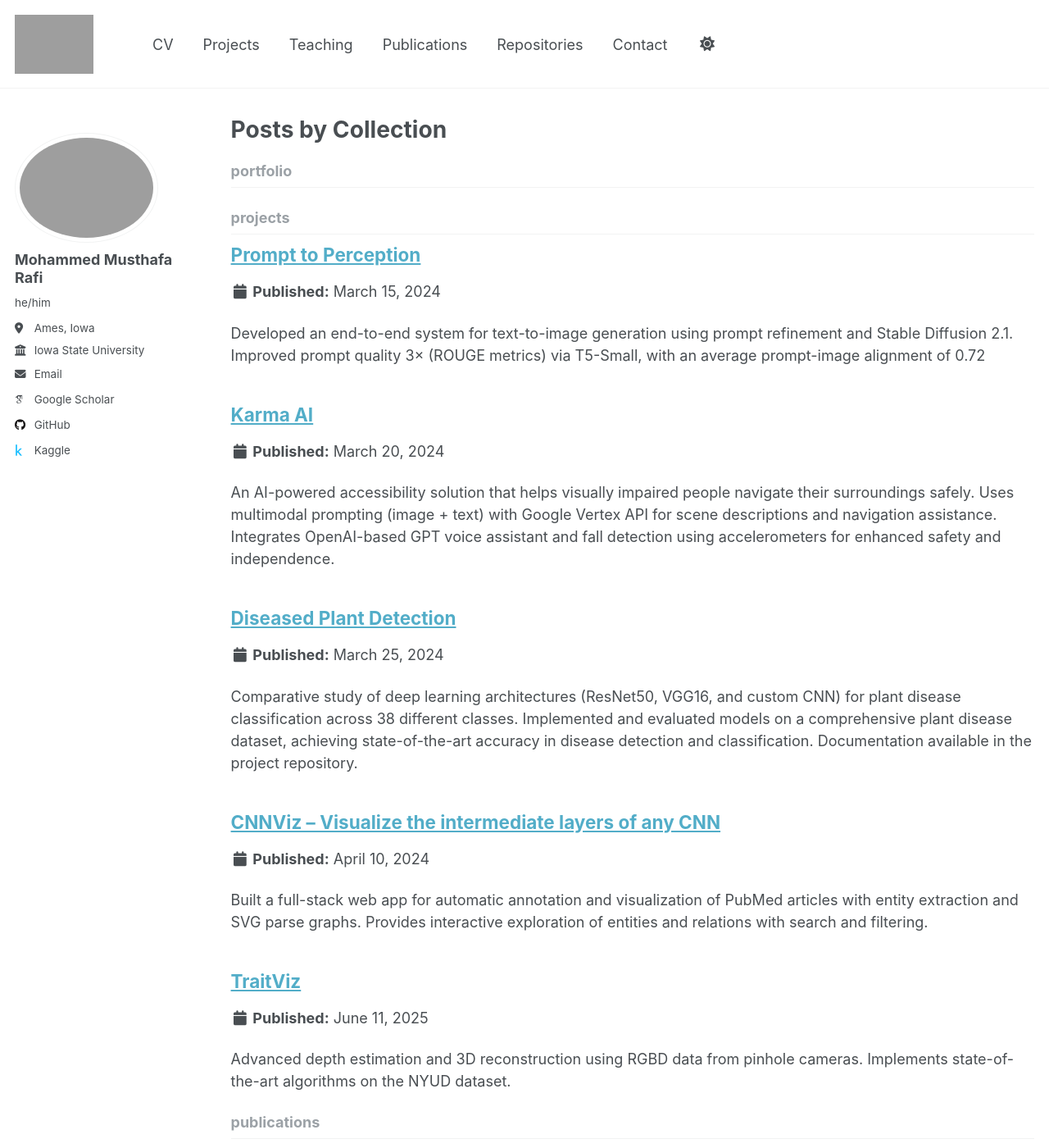
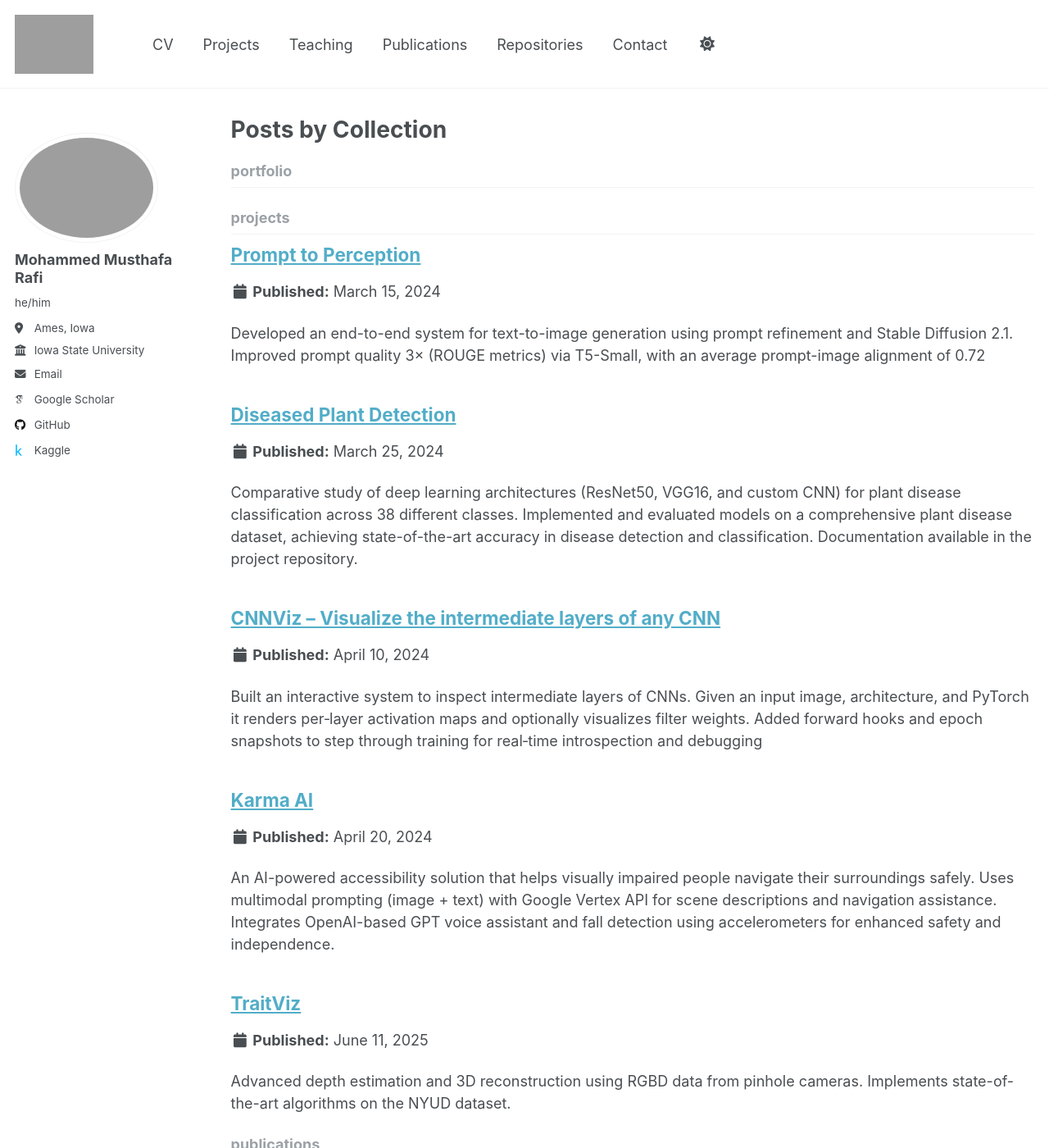
Before and after one commit to itsMustafamr/itsmustafamr.github.io, a Jekyll site: the page built from _pages/collection-archive.html, in a window 1280 px wide and 1400 px high. Shown: the whole window at 82% size. Built offline with Jekyll 4.4.1, drawn with Linux system fonts in a browser that asks for light colours; some web fonts are replaced; grey boxes are pictures that could not be loaded.

Commit message:
content change for CNN visualization

```diff
--- a/_pages/cv.md
+++ b/_pages/cv.md
@@ -184,9 +184,9 @@ redirect_from:
     </div>
     <hr>
     <div class="cv-skills-category">
-      <h3><em>CNNViz – Interactive PubMed Annotation Visualizer</em></h3>
+      <h3><em>CNN Visualization</em></h3>
       <ul>
-        <li>Built a full-stack web app for automatic annotation and visualization of PubMed articles with entity extraction and SVG parse graphs.</li>
+        <li>Built an interactive system to inspect intermediate layers of CNNs. Given an input image, architecture, and PyTorch <code>state_dict</code>, it renders per‑layer activation maps and optionally visualizes filter weights. Added forward hooks and epoch snapshots to step through training for real‑time introspection and debugging</li>
         <li>
           <a href="https:github.com/tre3x/CNN_Viz">Code</a>|
           <a href="https://drive.google.com/file/d/1wzDS9u8cviT64zE-Q7tGQ-R3j_JVRqAl/view?usp=sharing">Video</a> |
--- a/_projects/cnnviz.md
+++ b/_projects/cnnviz.md
@@ -4,15 +4,18 @@ layout: project
 date: 2024-04-10
 image: "images/CNN_Vizsualization.png"
 tags:
-  - NLP
-  - Information Extraction
-  - Visualization
-  - SVG
-  - PubMed
+  - PyTorch
+  - Activation Maps
+  - Feature Maps
+  - Filter Visualization
+  - Forward Hooks
+  - state_dict
+  - Layer-wise Visualization
+  - Training-time Visualization
 repo_url: "https://github.com/tre3x/CNN_Viz"
 ---
 
-Built a full-stack web app for automatic annotation and visualization of PubMed articles with entity extraction and SVG parse graphs. Provides interactive exploration of entities and relations with search and filtering.
+Built an interactive system to inspect intermediate layers of CNNs. Given an input image, architecture, and PyTorch it renders per‑layer activation maps and optionally visualizes filter weights. Added forward hooks and epoch snapshots to step through training for real‑time introspection and debugging
 
 <!--more-->
 
```
Also changed, not shown: _projects/karma-ai.md (+1 -1 lines).
